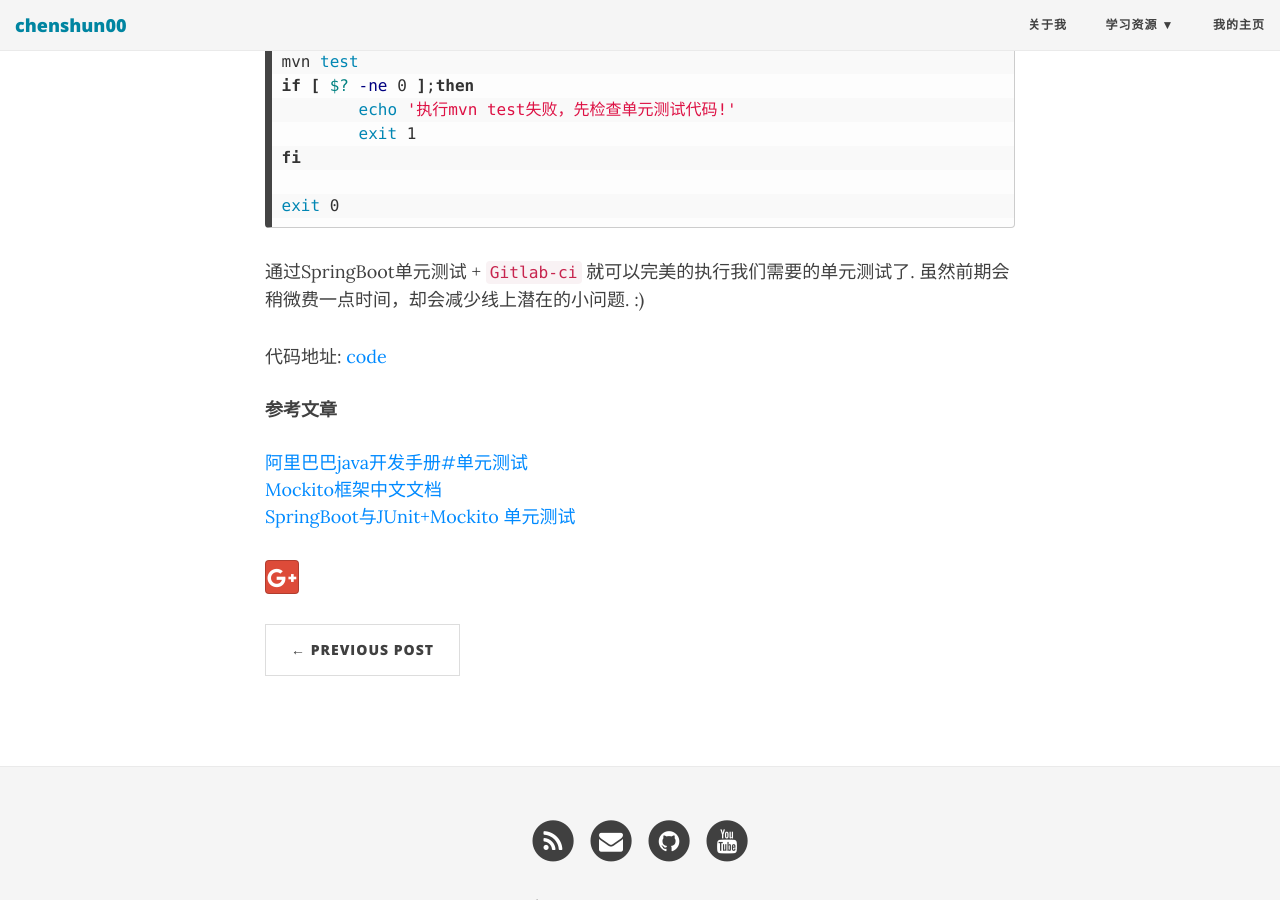
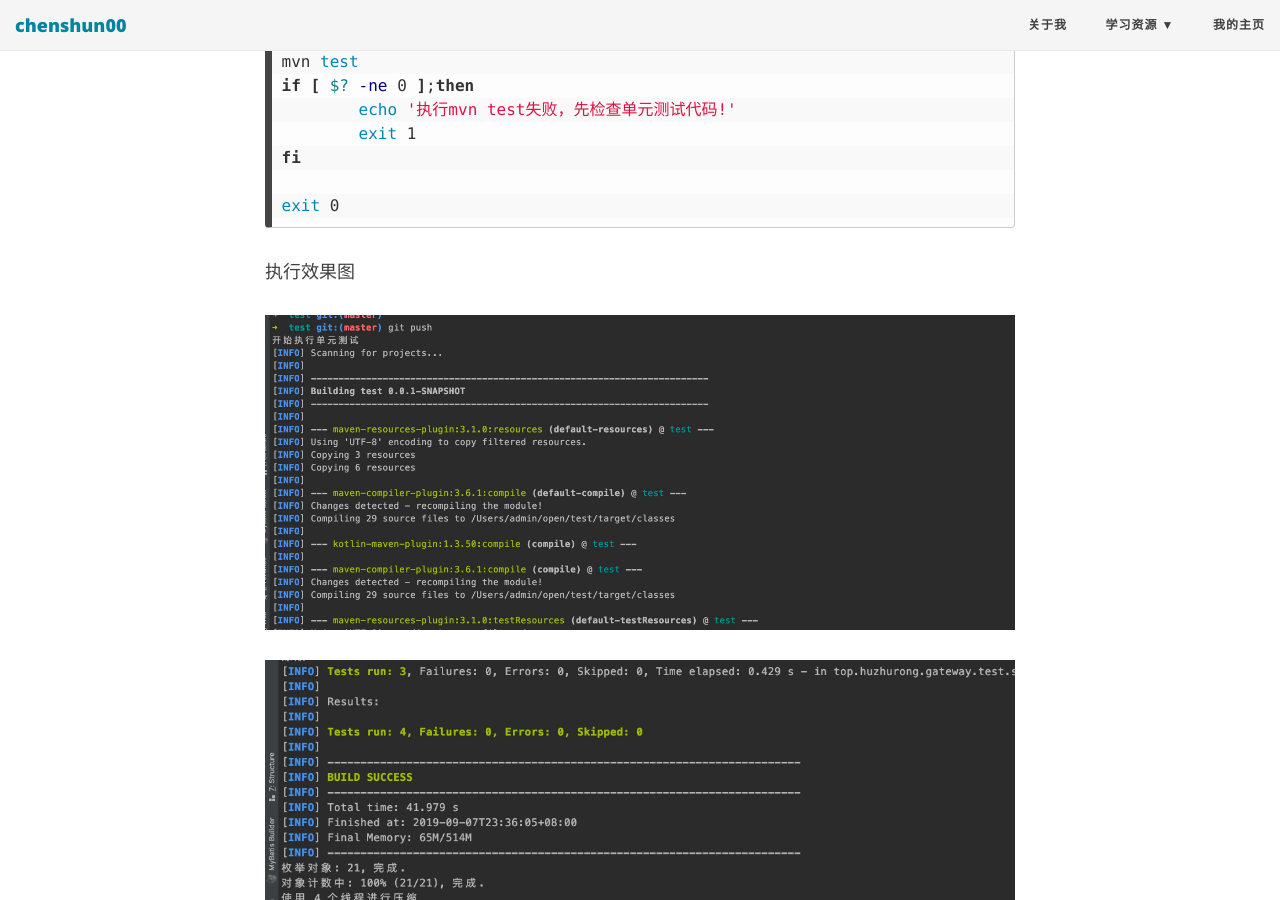
Before and after one commit to chenshun00/chenshun00.github.io, a Jekyll site: the page built from _posts/2019-09-08-SpringBoot 单元测试.md, in a window 1280 px wide and 900 px high, scrolled down 4039 px. Built offline with Jekyll 4.4.1, drawn with Linux system fonts in a browser that asks for light colours; nearby versions of some CDN libraries.

Commit message:
SpringBoot单元测试

````diff
--- a/_posts/2019-09-08-SpringBoot 单元测试.md
+++ b/_posts/2019-09-08-SpringBoot 单元测试.md
@@ -167,6 +167,12 @@ fi
 exit 0
 ```
 
+执行效果图
+
+![](../img/unit/start.jpg)
+
+![](../img/unit/end.jpg)
+
 通过SpringBoot单元测试 + `Gitlab-ci` 就可以完美的执行我们需要的单元测试了. 虽然前期会稍微费一点时间，却会减少线上潜在的小问题. :)
 
 代码地址: [code](https://gitlab.com/chenshun00/test)
````
Also changed, not shown: img/unit/end.jpg (added), img/unit/start.jpg (added).
